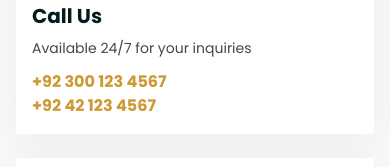
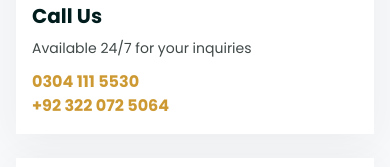
Before and after one commit to abubaker082512/rehman-umrah-travels, a React (Vite) app in the folder client/: page /contact in a window 390 px wide. Shown: the part 656-823 px from the top of the page. Built offline with nearby package versions, Linux system fonts and the light colour scheme; no server answers.

Commit message:
Replace all dummy phone placeholders with official business numbers and set WhatsApp to +923220725064 site-wide

```diff
--- a/client/src/pages/Admin/Dashboard.jsx
+++ b/client/src/pages/Admin/Dashboard.jsx
@@ -994,7 +994,7 @@ const ContentCMS = () => {
 
   const [contactContent, setContactContent] = useState({
     heroTitle: 'Get in Touch', heroSubtitle: 'Have questions about our Umrah packages or international tours? Our travel consultants are ready to assist you.',
-    phone1: '+92 300 123 4567', phone2: '+92 42 123 4567', email: 'info@royalumrahandtravel.com', whatsapp: '+92 300 123 4567',
+    phone1: '0304 111 5530', phone2: '+92 322 072 5064', email: 'info@royalumrahandtravel.com', whatsapp: '+92 322 072 5064',
     addressLahore: 'Main Boulevard, Gulberg III, Lahore, Pakistan', addressKarachi: 'DHA Phase II, Karachi, Pakistan',
   })
 
@@ -1965,7 +1965,7 @@ const SiteSettings = () => {
     siteName: 'Royal Umrah & Travels',
     tagline: 'Proudly Serving The Guests of ALLAH',
     email: 'info@royalumrahandtravel.com',
-    phone: '+92 300 123 4567',
+    phone: '0304 111 5530',
     whatsapp: '+92 322 072 5064',
     address: 'Main Boulevard, Gulberg III, Lahore, Pakistan',
     workingHours: 'Mon - Sat: 9:00 AM - 8:00 PM',
--- a/client/src/pages/Contact.jsx
+++ b/client/src/pages/Contact.jsx
@@ -13,7 +13,7 @@ const Contact = () => {
   const [pageMedia, setPageMedia] = useState({})
   const [cmsContent, setCmsContent] = useState({
     heroTitle: 'Get in Touch', heroSubtitle: 'Have questions about our Umrah packages or international tours? Our travel consultants are ready to assist you.',
-    phone1: '+92 300 123 4567', phone2: '+92 42 123 4567', email: 'info@royalumrahandtravel.com', whatsapp: '+92 322 072 5064',
+    phone1: '0304 111 5530', phone2: '+92 322 072 5064', email: 'info@royalumrahandtravel.com', whatsapp: '+92 322 072 5064',
     addressLahore: 'Main Boulevard, Gulberg III, Lahore, Pakistan', addressKarachi: 'DHA Phase II, Karachi, Pakistan',
   })
 
--- a/client/src/pages/InternationalTours.jsx
+++ b/client/src/pages/InternationalTours.jsx
@@ -173,7 +173,7 @@ const InternationalTours = () => {
             <Link to="/packages" className="bg-[#CD9933] text-white px-10 py-4 font-manrope font-bold tracking-widest text-sm hover:brightness-110 transition-all">
               View Umrah Packages
             </Link>
-            <a href="tel:+923001234567" className="border border-white/30 text-white px-10 py-4 font-manrope font-bold tracking-widest text-sm hover:bg-white/10 transition-all flex items-center gap-2">
+            <a href="tel:+923041115530" className="border border-white/30 text-white px-10 py-4 font-manrope font-bold tracking-widest text-sm hover:bg-white/10 transition-all flex items-center gap-2">
               <span className="material-symbols-outlined">call</span>
               Call Now
             </a>
--- a/client/src/pages/VisaServices.jsx
+++ b/client/src/pages/VisaServices.jsx
@@ -196,7 +196,7 @@ const VisaServices = () => {
             <p className="text-on-surface-variant font-manrope mb-10 max-w-xl mx-auto">Our visa specialists are ready to help you with any visa requirements. Contact us today for a free consultation.</p>
             <div className="flex flex-col sm:flex-row gap-4 justify-center">
               <Link to="/contact" className="bg-[#CD9933] text-white px-10 py-4 font-manrope font-bold tracking-widest uppercase text-sm hover:brightness-110 transition-all">Apply for Visa</Link>
-              <a href="tel:+923001234567" className="border-2 border-outline-variant text-primary px-10 py-4 font-manrope font-bold tracking-widest uppercase text-sm hover:bg-surface-container transition-all flex items-center justify-center gap-2">
+              <a href="tel:+923041115530" className="border-2 border-outline-variant text-primary px-10 py-4 font-manrope font-bold tracking-widest uppercase text-sm hover:bg-surface-container transition-all flex items-center justify-center gap-2">
                 <span className="material-symbols-outlined">call</span>
                 Call Us
               </a>
```
